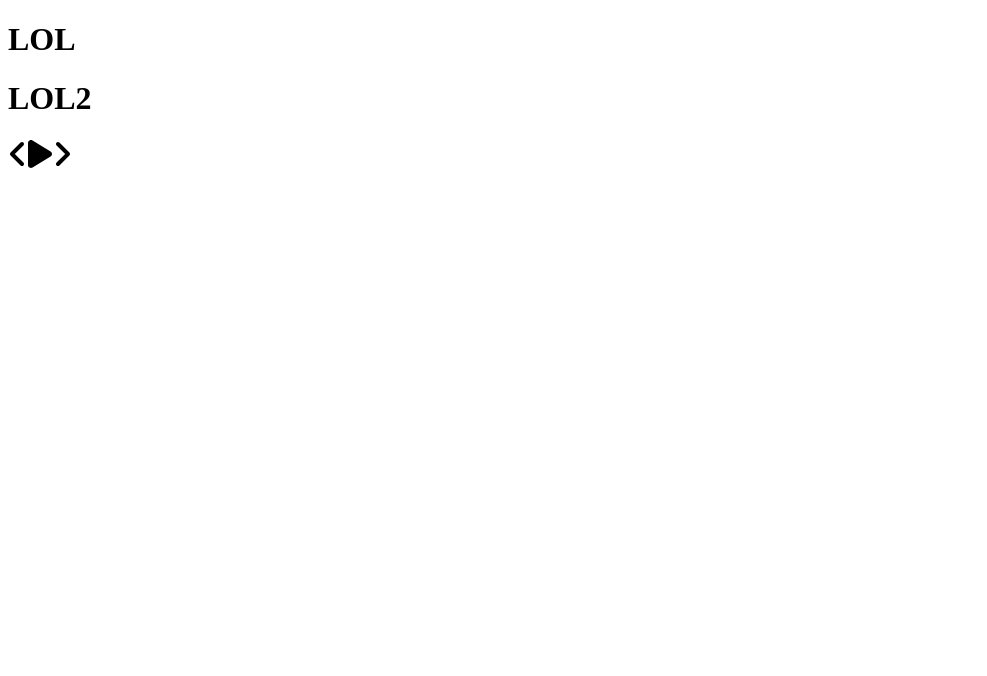
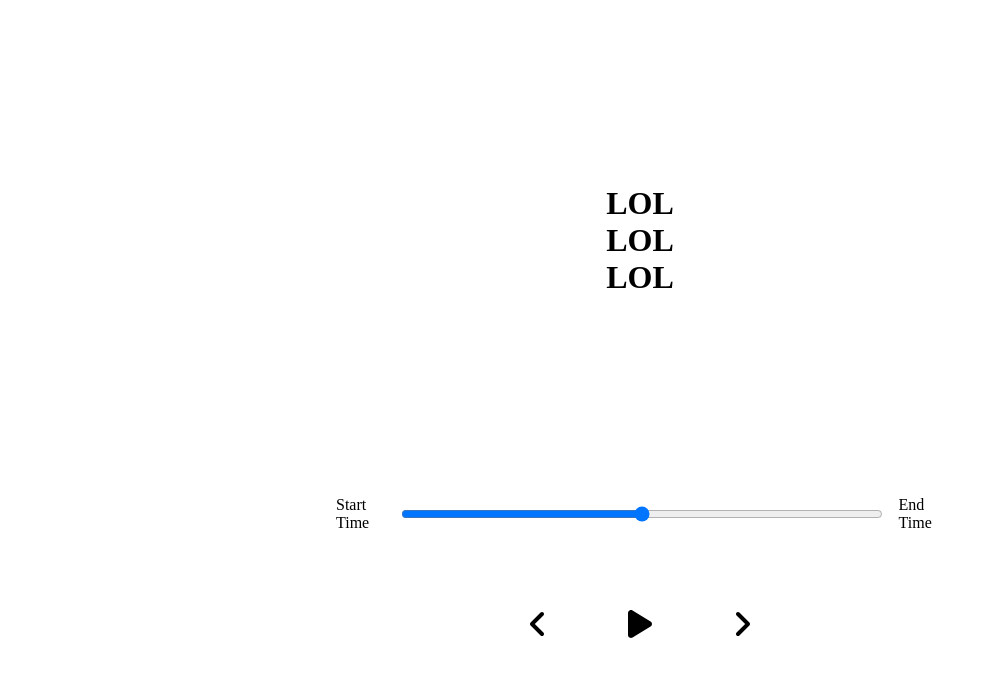
Before and after one commit to angelonazzaro/waves, a React (Create React App) app: page / in a window 1280 px wide. Shown: the top 676 px of the page, without its empty margins (0-987 px from the left). Built offline with nearby package versions, Linux system fonts and the light colour scheme.

Commit message:
initial styling for song and player components

```diff
--- a/src/App.js
+++ b/src/App.js
@@ -1,3 +1,6 @@
+// Import styles
+import './styles/App.scss';
+// Import components
 import Player from './components/Player';
 import Song from './components/Song';
 
--- a/src/components/Player.js
+++ b/src/components/Player.js
@@ -3,11 +3,17 @@ import {faPlay, faAngleLeft, faAngleRight} from '@fortawesome/free-solid-svg-ico
 
 function Player() {
 	return (
-		<div>
-			<h1>LOL2</h1>
-			<FontAwesomeIcon className="skip-back" size="2x" icon={faAngleLeft} />
-			<FontAwesomeIcon className="play" size="2x" icon={faPlay} />
-			<FontAwesomeIcon className="skip-forward" size="2x" icon={faAngleRight} />
+		<div className="player">
+            <div className="time-control">
+                <p>Start Time</p>
+                <input type="range" />
+                <p>End Time</p>
+            </div>
+            <div className="play-control">
+                <FontAwesomeIcon className="skip-back" size="2x" icon={faAngleLeft} />
+			    <FontAwesomeIcon className="play" size="2x" icon={faPlay} />
+			    <FontAwesomeIcon className="skip-forward" size="2x" icon={faAngleRight} />
+            </div>
 		</div>
 	);
 }
--- a/src/components/Song.js
+++ b/src/components/Song.js
@@ -2,8 +2,10 @@
 
 function Song() {
     return (
-       <div>
-         <h1>LOL</h1>
+       <div className="song-container">
+           <h1>LOL</h1>
+           <h1>LOL</h1>
+           <h1>LOL</h1>
        </div>
     );
 }
--- a/src/styles/App.scss
+++ b/src/styles/App.scss
@@ -7,3 +7,6 @@
 html {
     scroll-behavior: smooth;
 }
+
+@import './song';
+@import './player';
--- /dev/null
+++ b/src/styles/_player.scss
@@ -0,0 +1,35 @@
+.player {
+    display: flex;
+    flex-direction: column;
+    align-items: center;
+    justify-content: space-between;
+
+    min-height: 20vh;
+}
+
+.time-control {
+    display: flex;
+
+    width: 50%;
+
+    p {
+        padding: 1rem;
+    }
+
+    input {
+        width: 100%;
+        padding: 1rem 2rem;
+    }
+}
+
+.play-control {
+    display: flex;
+    align-items: center;
+    justify-content: space-evenly;
+
+    width: 30%;
+
+    svg {
+        cursor: pointer;
+    }
+}
--- /dev/null
+++ b/src/styles/_song.scss
@@ -0,0 +1,8 @@
+.song-container {
+    display: flex;
+    flex-direction: column;
+    align-items: center;
+    justify-content: center;
+
+    min-height: 60vh;
+}
```
